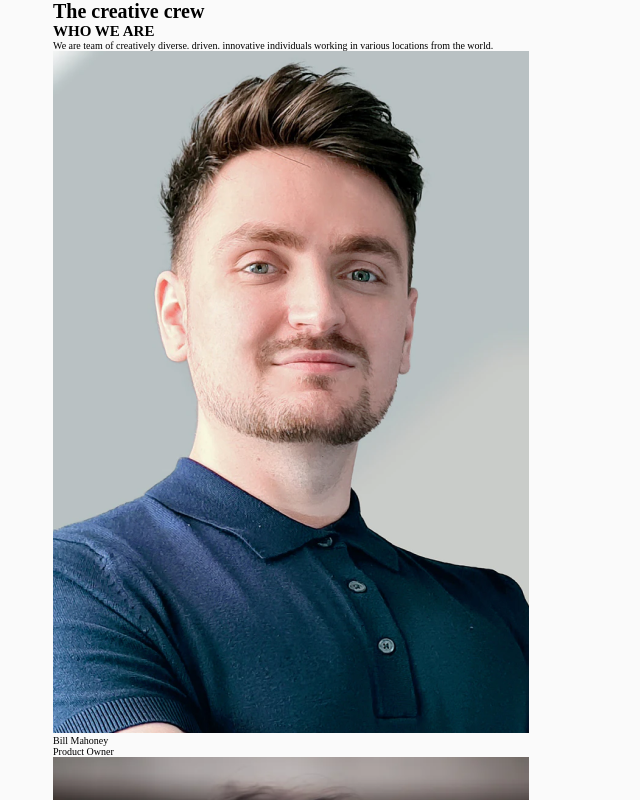
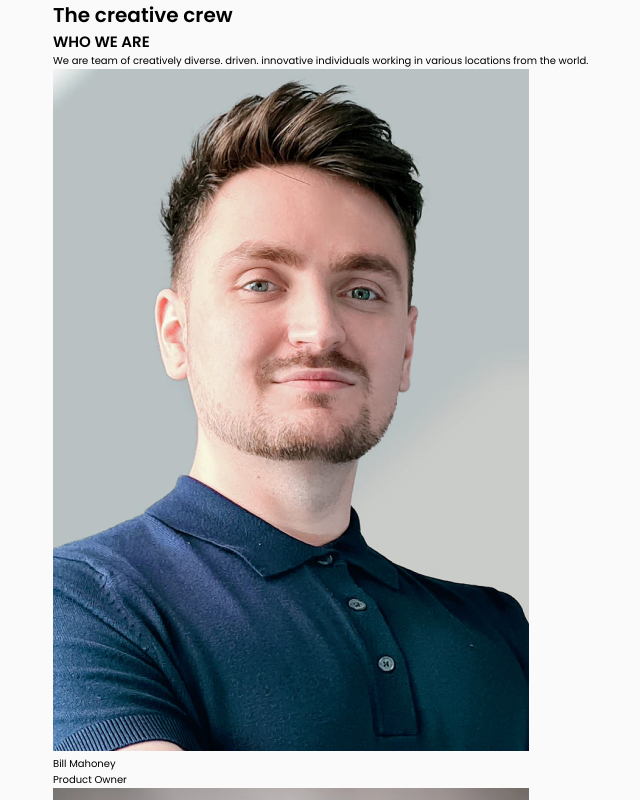
Before and after one commit to gabrielsousapro/My-team-page-FreeCodeCamp-Challenge, a website: page src/index.html in a window 1280 px wide. Shown: the top 800 px of the page, without its empty margins (125-765 px from the left). Drawn offline with nearby package versions, Linux system fonts and the light colour scheme; files that its build step writes are made by us from their sources.

Commit message:
Update global.scss

```diff
--- a/src/sass/global.scss
+++ b/src/sass/global.scss
@@ -17,9 +17,8 @@
 
     --text-xs: 1.2rem;
     --text-sm: 1.4rem;
-    --text-md: 1.6rem;
-    --text-lg: 2.4rem;
-    --text-xl: 3.6rem;
+    --text-md: 1.8rem;
+    --text-lg: 3.6rem;
 
     --line-height: 1.3em;
 
@@ -29,7 +28,7 @@
 }
 
 body {
-    font-size: var(--font-poppins);
+    font-family: var(--font-poppins);
     background-color: var(--background-color);
 }
 
```
